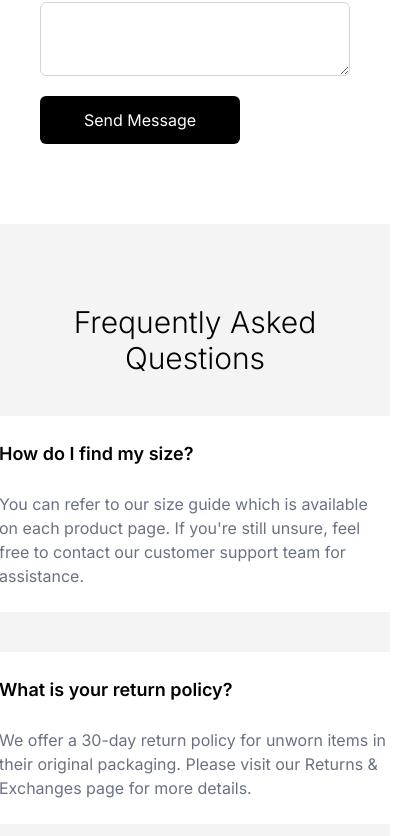
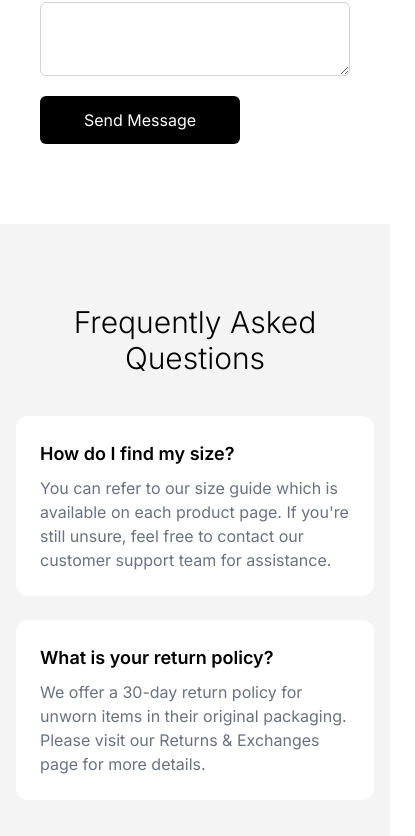
Before and after one commit to Ergashev-Xurshid/project_suitique-team, a React (Vite) app: page /contact in a window 390 px wide. Shown: the part 1124-1960 px from the top of the page, 415 px wide, since content can reach past the window. Built offline with nearby package versions, Linux system fonts and the light colour scheme; no server answers.

Commit message:
fixed responsiveness in contact

```diff
--- a/src/pages/contact/Contact.jsx
+++ b/src/pages/contact/Contact.jsx
@@ -17,7 +17,7 @@ function Contact() {
   const PostData = (e) => {
     e.preventDefault();
 
-    fetch("https://back.aoron.uz/api/contact-form", {
+    fetch("https://testaoron.limsa.uz/api/contact-form", {
       method: "POST",
       headers: {
         "Content-type": "application/json",
@@ -46,7 +46,7 @@ function Contact() {
       });
   };
   return (
-    <div className="">
+    <div>
       <div className="text-center w-full py-22 px-10 bg-[#F4F4F5]">
         <p className="text-4xl font-light">{t("Catalog-Header-text1")}</p>
         <p className="text-lg text-gray-500 mt-4">
@@ -54,7 +54,7 @@ function Contact() {
         </p>
       </div>
       <div
-        className="container mx-auto grid grid-cols-2 justify-between m-20 px-10
+        className="w-full max-w-7xl mx-auto grid grid-cols-2 justify-between m-20 px-10
                 max-lg:flex max-lg:flex-col max-lg:justify-center max-lg:items-center"
       >
         <div className="flex flex-col gap-5 w-full max-lg:mb-10">
@@ -90,7 +90,7 @@ function Contact() {
         </div>
 
         <form
-          className="flex flex-col justify-center gap-5 w-full"
+          className="w-full flex flex-col justify-center gap-5"
           onSubmit={PostData}
         >
           <p className="text-xl font-semibold">{t("Catalog-form-text2")}</p>
@@ -147,21 +147,19 @@ function Contact() {
         </form>
       </div>
       <div className="bg-[#F4F4F5] py-20">
-        <div className="container mx-auto">
+        <div className="max-w-7xl mx-auto px-4">
           <p className="text-3xl font-light text-center">
             {t("FrequentlyAskedQ")}
           </p>
-          <div className="flex justify-evenly mt-10 items-center max-lg:flex-col max-lg:gap-10">
-            <div className="bg-white rounded-xl p-6 w-110 flex flex-col items-start">
+          <div className="flex flex-wrap justify-center gap-6 mt-10">
+            <div className="bg-white rounded-xl p-6 w-full max-w-md flex flex-col items-start">
               <p className="text-lg font-semibold">{t("Catalog-q-1")}</p>
-              <br />
-              <p className="text-gray-500">{t("Catalog-ans-1")}</p>
+              <p className="text-gray-500 mt-2">{t("Catalog-ans-1")}</p>
             </div>
 
-            <div className="bg-white rounded-xl p-6 w-110 flex flex-col items-start">
+            <div className="bg-white rounded-xl p-6 w-full max-w-md flex flex-col items-start">
               <p className="text-lg font-semibold">{t("Catalog-q-2")}</p>
-              <br />
-              <p className="text-gray-500">{t("Catalog-ans-2")}</p>
+              <p className="text-gray-500 mt-2">{t("Catalog-ans-2")}</p>
             </div>
           </div>
         </div>
```
